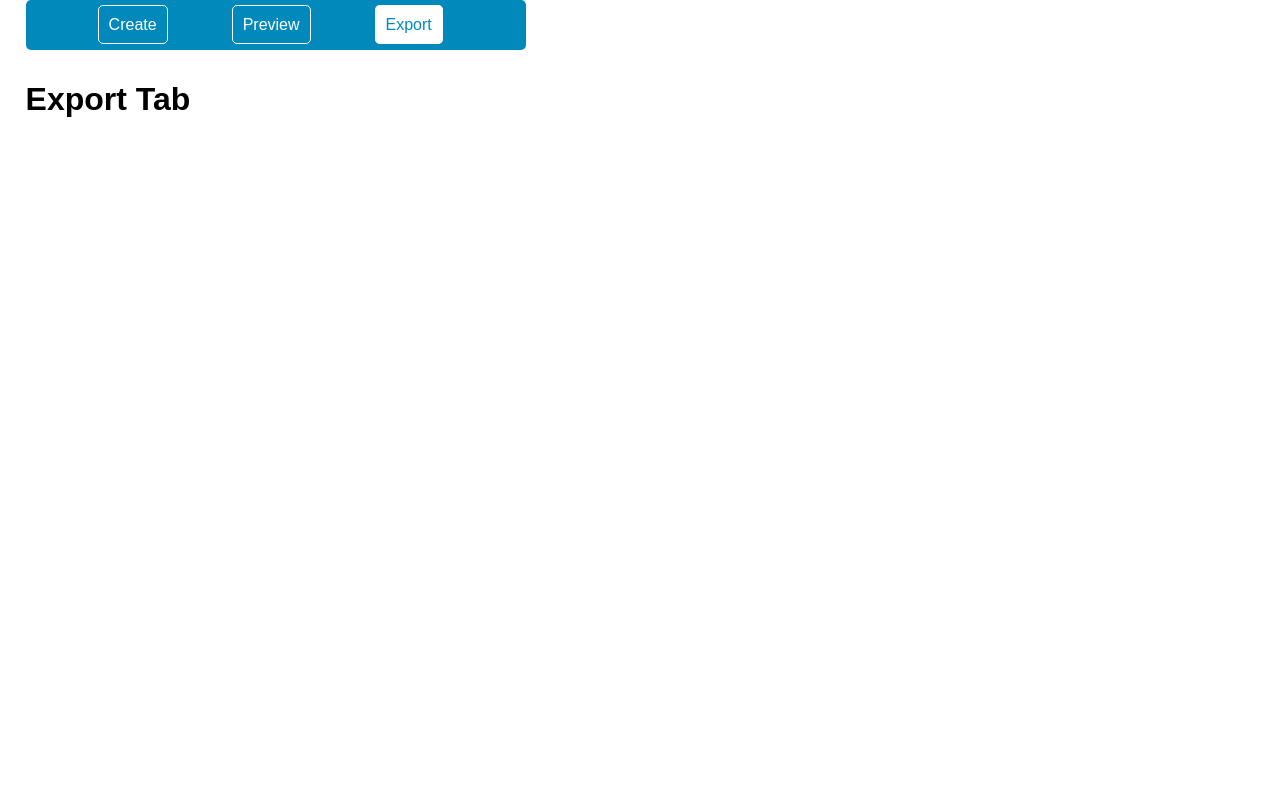
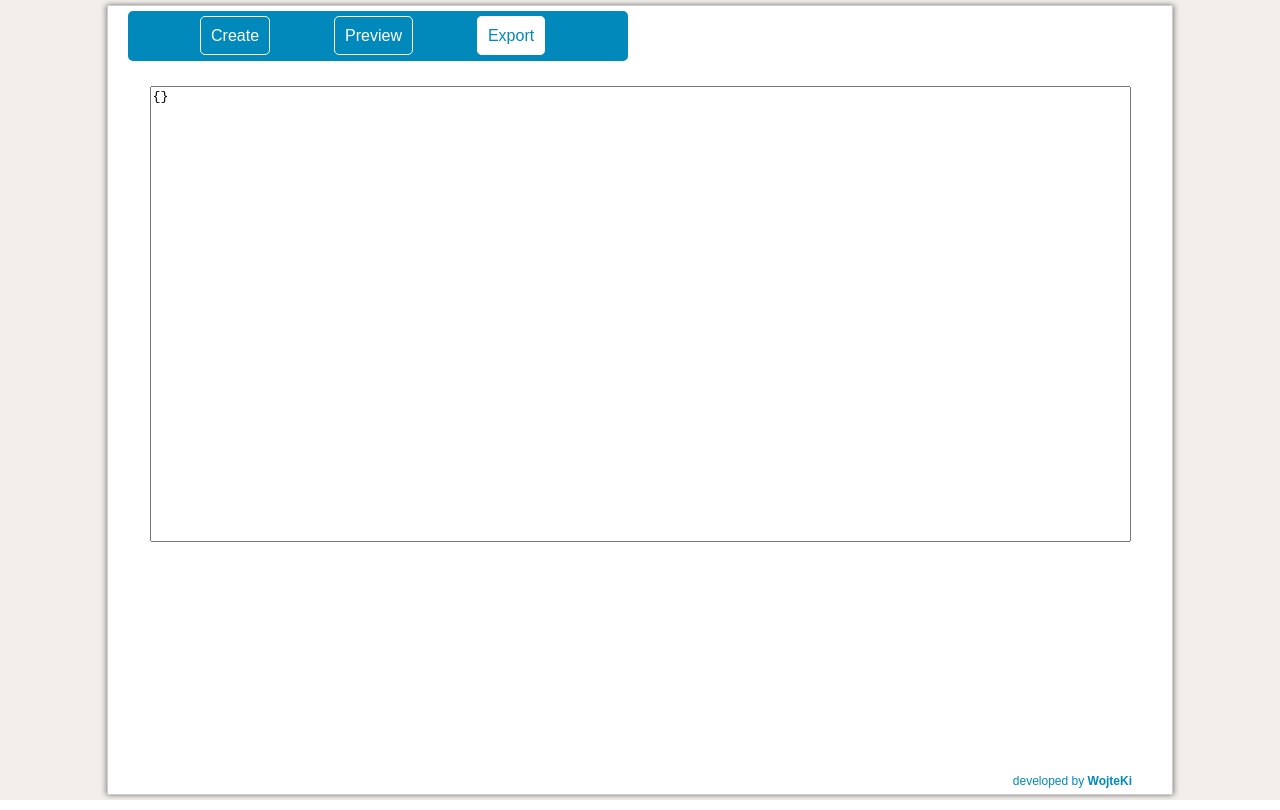
Before and after one commit to Ahrkano/nested-form, a React (Create React App) app: page /Export in a window 1280 px wide. Built offline with nearby package versions, Linux system fonts and the light colour scheme.

Commit message:
exportTab done, basicStyling done

```diff
--- a/src/App.scss
+++ b/src/App.scss
@@ -1,4 +1,12 @@
+@import 'shared/_colors.scss';
+
 .App {
     display: flex;
     justify-content: center;
+    width: 100vw;
+    height: calc(100vh - 10px);
+    padding: 5px 0;
+    background-color: rgba($color-secondary, .3);
+
+    overflow: hidden;
 }
--- a/src/components/Buttons/InputButton/InputButton.scss
+++ b/src/components/Buttons/InputButton/InputButton.scss
@@ -5,9 +5,8 @@
     &__add-input {
         cursor: pointer;
         position: fixed;
-        left: $navbar-width;
-        top: 0;
-        transform: translateX(calc(10px + 2vw));
+        top: 11px;
+        left: 650px;
         height: $navbar-height;
         width: 150px;
         border: 0;
--- a/src/components/InputBox/InputBox.js
+++ b/src/components/InputBox/InputBox.js
@@ -52,7 +52,6 @@ const inputBox = (props) => {
 
     return (
         <div style={{marginLeft: marginLeft}} className="InputBox">
-            <p>{props.id}</p>
             <h4 className="InputBox__question">{props.question}</h4>
             {input}
         </div>
--- a/src/containers/CreateTab/CreateTab.js
+++ b/src/containers/CreateTab/CreateTab.js
@@ -19,6 +19,7 @@ class CreateTab extends Component {
 
     componentWillMount() {
         this.tree = new Tree();
+
         if (this.props.allQuestionsOrder && this.props.formObject) {
             this.props.allQuestionsOrder.forEach(questionId => {
                 this.tree.add({
--- a/src/containers/ExportTab/ExportTab.js
+++ b/src/containers/ExportTab/ExportTab.js
@@ -4,10 +4,24 @@ import { connect } from 'react-redux';
 import './ExportTab.css';
 
 class ExportTab extends Component {
+    constructor() {
+        super();
+        this.JSONexport = null;
+    }
+    componentWillMount() {
+        this.JSONexport = JSON.stringify({
+            formObject: this.props.formObject,
+            allQuestionsOrder: this.props.allQuestionsOrder,
+            rootQuestionsOrder: this.props.rootQuestionsOrder
+        }, null, 2);
+    }
+
     render() {
         return (
             <div className="ExportTab">
-                <h1>Export Tab</h1>
+                <textarea rows="30" cols="120">
+                    {this.JSONexport}
+                </textarea>
             </div>
         );
     }
--- a/src/containers/ExportTab/ExportTab.scss
+++ b/src/containers/ExportTab/ExportTab.scss
@@ -0,0 +1,9 @@
+.ExportTab {
+    display: flex;
+    justify-content: center;
+
+    & textarea {
+        margin-top: 20px;
+        resize: none;
+    }
+}
--- a/src/containers/PreviewTab/PreviewTab.js
+++ b/src/containers/PreviewTab/PreviewTab.js
@@ -61,7 +61,6 @@ class PreviewTab extends Component {
 
 const mapStateToProps = state => {
     return {
-        allQuestionsOrder: state.allQuestionsOrder,
         rootQuestionsOrder: state.rootQuestionsOrder,
         formObject: state.formObject
     };
--- a/src/hoc/Layout/Layout.js
+++ b/src/hoc/Layout/Layout.js
@@ -8,10 +8,15 @@ const layout = (props) => {
 
     return (
         <div className="Layout">
-            <div className="HeaderBackground"><Navigation /></div>
+            <div className="Layout__header-background"><Navigation /></div>
             <main className="Layout__main">
                 {props.children}
             </main>
+            <div className="Layout__footer">
+                <span>
+                    developed by <a target="_blank" href="https://wojteki.github.io/portfolio/">WojteKi</a>
+                </span>
+            </div>
         </div>
     );
 }
--- a/src/hoc/Layout/Layout.scss
+++ b/src/hoc/Layout/Layout.scss
@@ -1,19 +1,51 @@
 @import 'shared/_variables.scss';
+@import 'shared/_colors.scss';
 
 .Layout {
-    width: 100vw;
-    height: 100vh;
-    padding-left: 2vw;
+    position: relative;
+    min-width: 80vw;
+    padding: 0 20px;
+    margin: 0 auto;
+    background-color: #fff;
+    border: 1px solid hsl(0, 0%, 80%);
+    box-shadow: 2px 0 5px rgba(#000, .3), -2px 0 5px rgba(#000, .3);
+    overflow-y: auto;
+
+    &__header-background {
+        position: fixed;
+        display: flex;
+        align-items: center;
+        min-width: 80vw;
+        height: 60px;
+        background-color: #fff;
+    }
 
     &__main {
         padding-top: 60px;
         height: calc(100vh - $navbar-height);
     }
+
+    &__footer {
+        position: fixed;
+        left: 10vw;
+        bottom: 6px;
+        height: 20px;
+        min-width: 80vw;
+
+        background-color: #fff;
+
+        font-size: 12px;
+        text-align: right;
+
+        & span {
+            padding-right: 20px;
+            color: $color-primary;
+        }
+
+        & a {
+            color: $color-primary;
+            text-decoration: none;
+            font-weight: bold;
+        }
+    }
 }
-
-.HeaderBackground {
-    position: fixed;
-    width: 100vw;
-    height: 60px;
-    background-color: #fff;
-}
--- a/src/index.js
+++ b/src/index.js
@@ -10,13 +10,13 @@ import App from './App';
 import registerServiceWorker from './registerServiceWorker';
 
 
-const persistedState = localStorage.getItem('nestedFormData##') ? JSON.parse(localStorage.getItem('nestedFormData##')) : {}
+const persistedState = localStorage.getItem('nestedFormData##') ? JSON.parse(localStorage.getItem('nestedFormData##')) : {};
 
 const store = createStore(reducer, persistedState, window.__REDUX_DEVTOOLS_EXTENSION__ && window.__REDUX_DEVTOOLS_EXTENSION__());
 
 store.subscribe(()=>{
     localStorage.setItem('nestedFormData##', JSON.stringify(store.getState()))
-})
+});
 
 const app = (
     <Provider store={store}>
```
